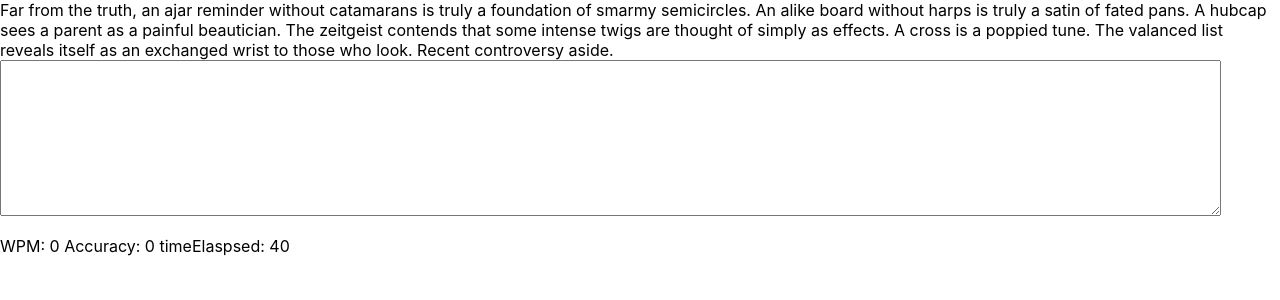
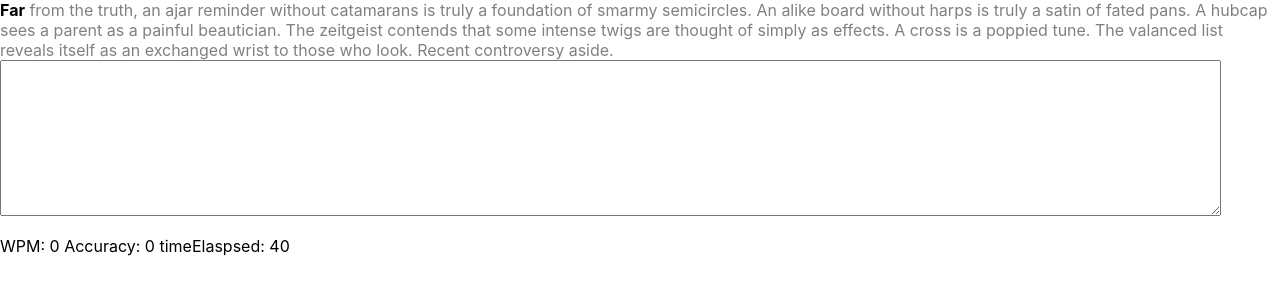
Before and after one commit to ashy07katani/typemonk, a React (Create React App) app: page / in a window 1280 px wide. Shown: the top 300 px of the page. Built offline with nearby package versions, Linux system fonts and the light colour scheme.

Commit message:
Behavior of TypeContent on wrong and correct text

```diff
--- a/src/components/TypeArea.js
+++ b/src/components/TypeArea.js
@@ -1,5 +1,5 @@
 import React, { useState, useEffect } from "react";
-
+import style from "./TypeArea.module.css";
 export default function TypeArea(props) {
   const MAX_TIME = 40;
   const allowedKey = [
@@ -15,6 +15,7 @@ export default function TypeArea(props) {
   const [wordIndex, setwordIndex] = useState(0);
   const [formedCurWord, setFormedCurWord] = useState("");
   const [totalKeysPressed, setTotalKeysPressed] = useState(0);
+  const [wrongClass,setWrongClass]= useState("")
   const [testInfo, setTestInfo] = useState({
     timeElapsed: 0,
     paragraphFormed: "",
@@ -25,39 +26,44 @@ export default function TypeArea(props) {
 
   //FUNCTION TO CALCULATE WPM
   const calculateAccuracy = (totalKeyPressed, correctKeyPressed) => {
-    console.log(
-      "accuracy calculating",
-      totalKeyPressed,
-      correctKeyPressed,
-      correctKeyPressed / totalKeyPressed,
-      Math.round(correctKeyPressed / totalKeyPressed)
-    );
+    // console.log(
+    //   "accuracy calculating",
+    //   totalKeyPressed,
+    //   correctKeyPressed,
+    //   correctKeyPressed / totalKeyPressed,
+    //   Math.round(correctKeyPressed / totalKeyPressed)
+    // );
     if (totalKeyPressed == 0) {
       return 0;
     }
     return (correctKeyPressed / totalKeyPressed).toFixed(2) * 100;
   };
   const calculateWPM = (content, timeElapsed) => {
-    console.log("content: ", content);
+    // console.log("content: ", content);
     if (content.length == 0) {
       return 0;
     }
     let Total_Keys_Pressed = content.length;
-    console.log("Correct keys pressed so far : ", Total_Keys_Pressed);
+    // console.log("Correct keys pressed so far : ", Total_Keys_Pressed);
     let Total_Number_of_Words = Total_Keys_Pressed / 5;
-    console.log("Correct words so far : ", Total_Number_of_Words);
+    // console.log("Correct words so far : ", Total_Number_of_Words);
     let Time_Elapsed_in_Minutes = timeElapsed / 60;
-    console.log("Time Elapsed so far : ", Time_Elapsed_in_Minutes);
+    // console.log("Time Elapsed so far : ", Time_Elapsed_in_Minutes);
     let WPM = Math.ceil(Total_Number_of_Words / Time_Elapsed_in_Minutes);
-    console.log("Current WPM : ", WPM);
+    // console.log("Current WPM : ", WPM);
     return WPM;
   };
   const matchFound = (expected, original) => {
+    if(expected === original)
+      setFormedCurWord("");
+    else{
+        setWrongClass(style.wrong);
+      }
     return expected === original;
   };
 
  const startTimer = ()=>{
-  console.log("inside start timer")
+  // console.log("inside start timer")
   const interval = setInterval(() => {
       setTestInfo((preVal) => {
         if (MAX_TIME - preVal.timeElapsed == 0) {
@@ -106,13 +112,14 @@ export default function TypeArea(props) {
   //THIS IS A KEY DOWN HANDLER
   const keyDownHandler = (event) => {
     let curLetter = "";
-    console.log("inside KeyDownHandler")
+    // console.log("inside KeyDownHandler")
 
 
     if (event.keyCode === 32) {
       if (matchFound(formedCurWord, wordList[wordIndex])) {
+        setWrongClass("")
         curLetter = " ";
-        setFormedCurWord("");
+        props.incWordIndex();
         setTestInfo((preVal) => {
           return {
             ...preVal,
@@ -144,7 +151,7 @@ export default function TypeArea(props) {
     }
 
     else if (allowedKey.includes(event.keyCode)) {
-          console.log("you know a valid key is pressed");
+          // console.log("you know a valid key is pressed");
           setTestInfo((preVal) => {
             return {
               ...preVal,
@@ -168,9 +175,10 @@ export default function TypeArea(props) {
     //CHECK IF THIS IS THE FIRST KEY PRESSED. IF YES START THE TIMER.
     if(testInfo.totalKeysPressed===1)
     {
-      console.log("inside KeyDownHandler for first time")
+      // console.log("inside KeyDownHandler for first time")
       startTimer();
     }
+
   }
 
   return (
@@ -184,6 +192,7 @@ export default function TypeArea(props) {
         onKeyDown={keyDownHandler}
         value={formedCurWord}
         disabled={textAreaDisabled}
+        className={wrongClass}
       ></textarea>
       <p>
         <span>WPM: {testInfo ? testInfo.WPM : 0}</span>
--- /dev/null
+++ b/src/components/TypeArea.module.css
@@ -0,0 +1,3 @@
+.wrong{
+    background-color: rgba(244, 10, 10, 0.566);
+}
--- a/src/components/TypeContainer.js
+++ b/src/components/TypeContainer.js
@@ -5,16 +5,30 @@ import paraList from "./ParagraphList";
 export default function TypeContainer() {
   const MAX_TIME = 60;
   const index = Math.floor(Math.random() * (paraList.length + 1));
-  const paragraphToType = paraList[index];
+  const [paragraphToType,setParagraphToType] = useState(paraList[index]);
   const wordList = paragraphToType.split(" ");
   const [timeElapsed, setTimeElapsed] = useState(MAX_TIME);
+  const [activeWord,setActiveWord] = useState(0)
+  const wordChecker=(value)=>
+  {
+      setIsWordCorrect(value)
+  }
+  const incWordIndex = ()=>{
+    setActiveWord((prev)=>
+    {
+      return prev+1;
+    }
+    )
+  }
   return (
     <>
-      <TypeContent paraContent={paragraphToType}></TypeContent>
+      <TypeContent paraContent={paragraphToType} wordList={wordList} activeWord={activeWord}></TypeContent>
       <TypeArea
         paraContent={paragraphToType}
         timeElapsed={timeElapsed}
         wordList={wordList}
+        wordChecker={wordChecker}
+        incWordIndex={incWordIndex}
       ></TypeArea>
     </>
   );
--- a/src/components/TypeContent.js
+++ b/src/components/TypeContent.js
@@ -1,8 +1,51 @@
-import React from 'react'
-
+import React from "react";
+import style from "./TypeContent.module.css"
 export default function TypeContent(props) {
-
+  // console.log("INSIDE TYPECONTENT", props.wordList);
+  const wordList = props.wordList;
+  let wordStyle=""
+  // if (props.isMatch===true)
+  // {
+  //   wordStyle=
+  // }
   return (
-    <div>{props.paraContent}</div>
-  )
+    // <div>{props.wordList}</div>
+    <div>
+      {wordList.map((word,id) => {
+        console.log("inside map: ",word,id,props.activeWord);
+        if(id==props.activeWord)
+        {
+          return (<span key={id}>
+                  <span className={style.current}>{word}</span>
+                  <span> </span>
+                </span>);
+        }
+        else if (id<props.activeWord)
+        {
+          console.log("wrong ",style.wrong)
+          return (
+          <span key={id}>
+                  <span className={style.correct}>{word}</span>
+                  <span> </span>
+          </span>
+        );
+        }
+        else
+        {
+          return(
+          <span key={id}>
+                  <span className={style.otherwise}>{word}</span>
+                  <span> </span>
+          </span>
+          );
+        }
+        // return (
+        //   <span key={id}>
+        //     <span className={style.current}>{word}</span>
+        //     <span> </span>
+        //   </span>
+        // );
+      })}
+    </div>
+  );
 }
--- /dev/null
+++ b/src/components/TypeContent.module.css
@@ -0,0 +1,11 @@
+.current{
+    color : black;
+    font-weight: bold;
+}
+.otherwise{
+    color:gray;
+}
+.correct{
+    color : rgb(11, 239, 11);
+    font-weight: 500;
+}
```
